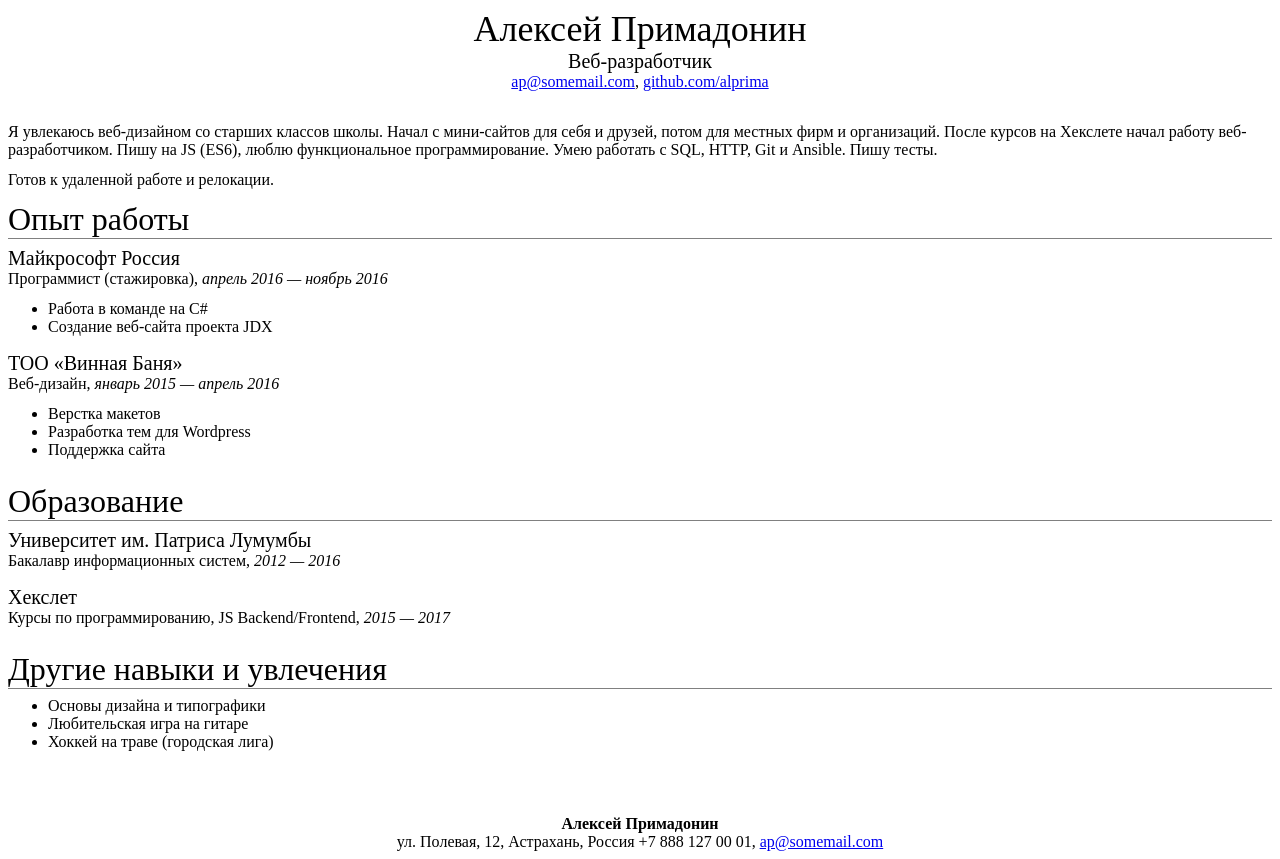
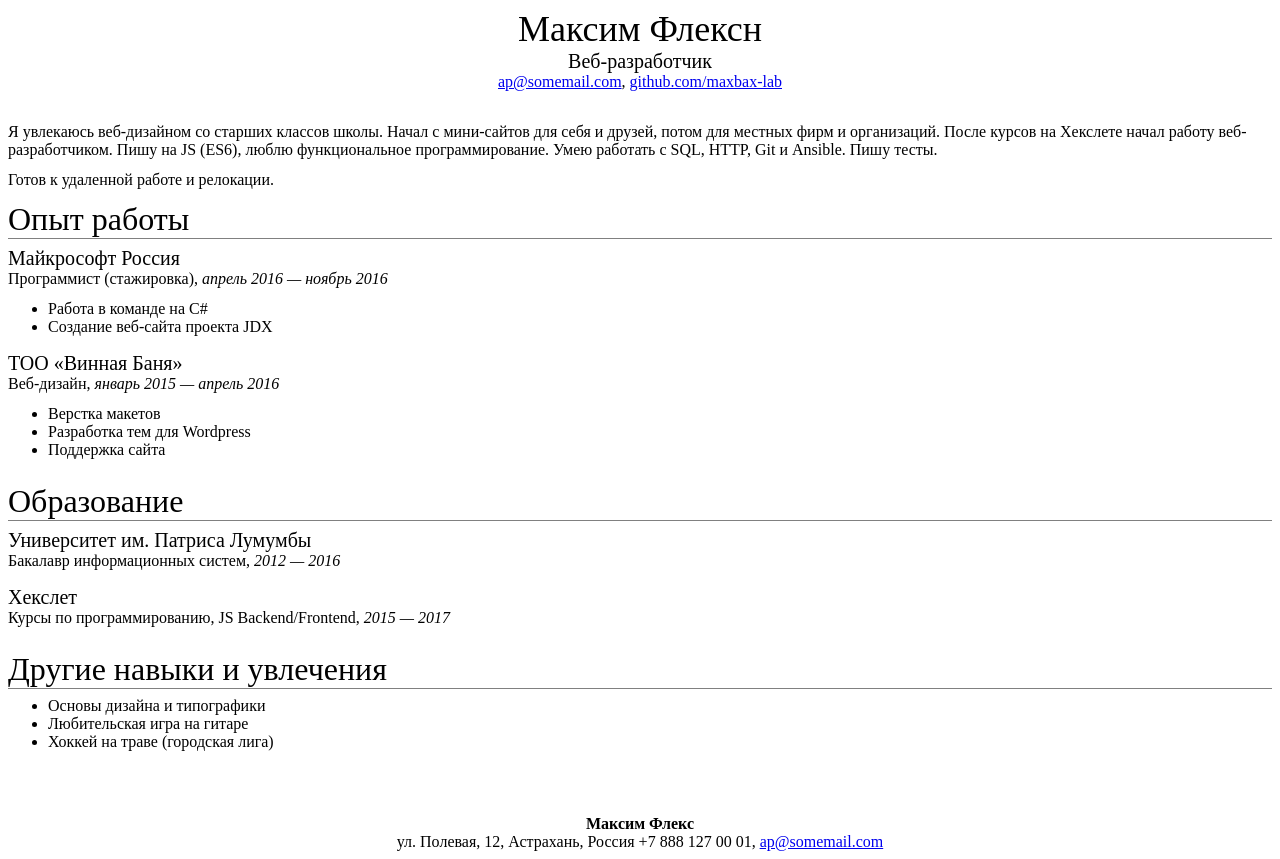
Before and after one commit to maxbax-lab/it-academy-hw, a plain HTML site: page index.html in a window 1280 px wide. Drawn offline with Linux system fonts and the light colour scheme.

Commit message:
Update index.html

```diff
--- a/index.html
+++ b/index.html
@@ -5,16 +5,16 @@
   <head>
     <meta charset="UTF-8">
     <link rel="stylesheet" type="text/css" href="style.css">
-    <title>Резюме Алексей Примадонин</title>
+    <title>Резюме Максим Флекс</title>
   </head>
 
   <body>
     <div id="header">
-      <h1>Алексей Примадонин</h1>
+      <h1>Максим Флексн</h1>
       <h3>Веб-разработчик</h3>
       <p>
         <a href="mailto:ap@somemail.com">ap@somemail.com</a>,
-        <a href="https://github.com/alprima">github.com/alprima</a>
+        <a href="https://github.com/maxbax-lab">github.com/maxbax-lab</a>
       </p>
     </div>
 
@@ -79,7 +79,7 @@
     </div>
 
     <div id="footer">
-      <strong>Алексей Примадонин</strong>
+      <strong>Максим Флекс</strong>
       <br/>
       ул. Полевая, 12, Астрахань, Россия +7 888 127 00 01, <a href="mailto:ap@somemail.com">ap@somemail.com</a>
     </div>
```
